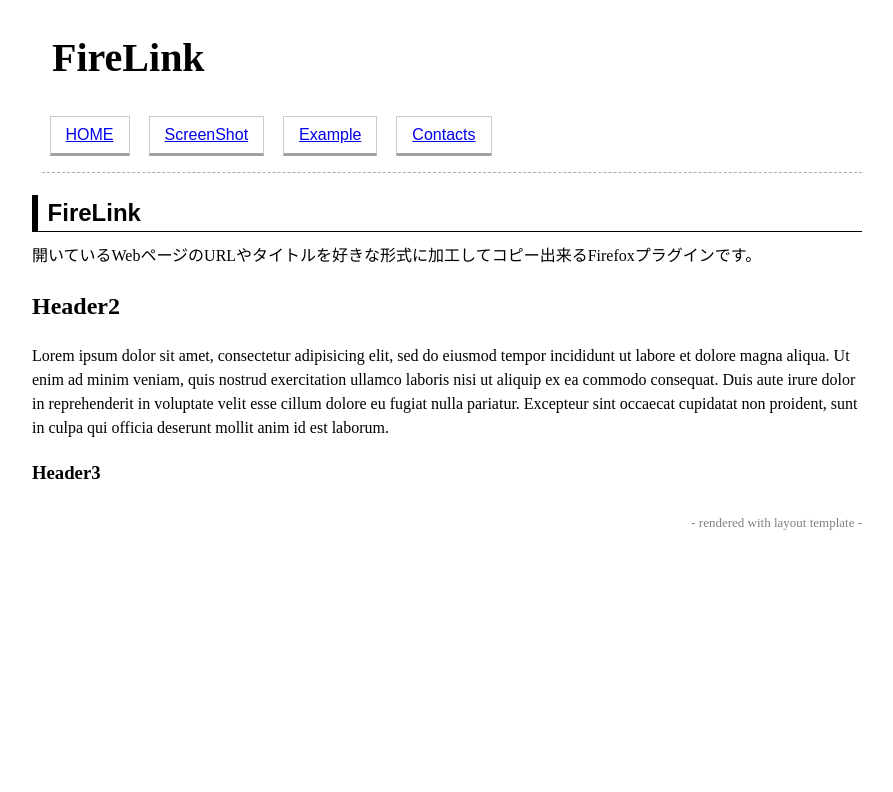
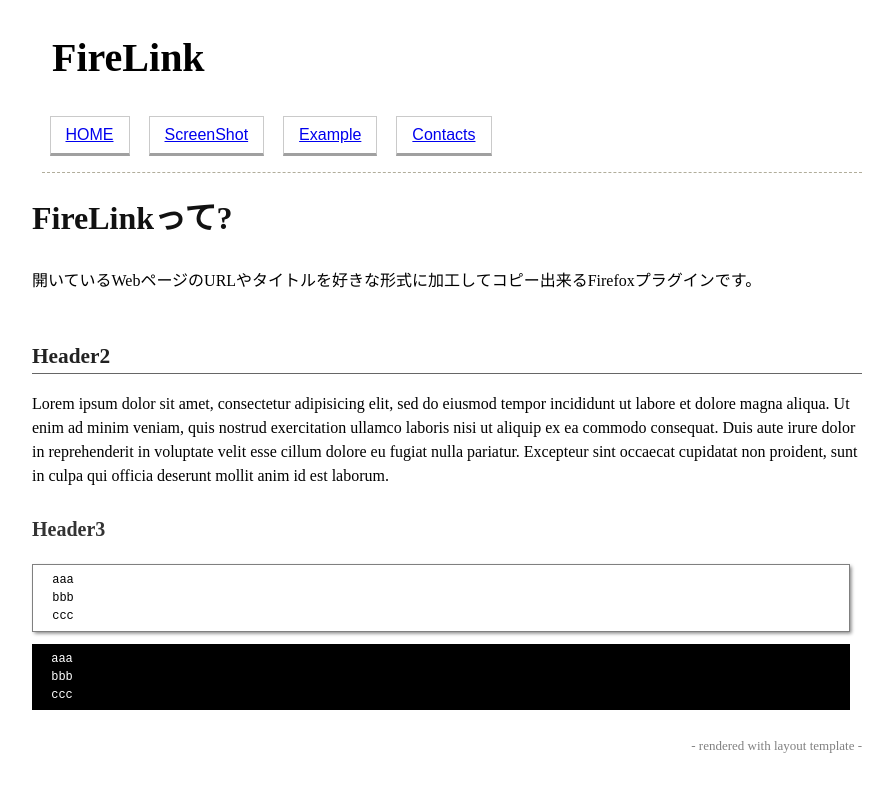
Before and after one commit to ongaeshi/firelink, a Jekyll site: the page built from index.md, in a window 1280 px wide. Shown: the top 792 px of the page, without its empty margins (193-1086 px from the left). Built offline with Jekyll 4.4.1, drawn with Linux system fonts in a browser that asks for light colours.

Commit message:
[gh-pages] h1, h2, h3 サイズの調整

```diff
--- a/_layouts/layout.html
+++ b/_layouts/layout.html
@@ -1,7 +1,7 @@
 <!DOCTYPE html>
 <head>
   <meta http-equiv="Content-type" content="text/html; charset=utf-8">
-  <title>FireLink</title>
+  <title>{{ page.title }}</title>
   <link rel="stylesheet" href="/css/style.css" type="text/css">
 </head>
 
--- a/css/style.css
+++ b/css/style.css
@@ -58,17 +58,18 @@ article section {
   margin: 0 1em;
   padding-bottom: 0.5em; }
 article h1 {
-  margin-top: 0.6em;
-  margin-bottom: 0.5em;
-  font-family: sans-serif;
-  padding-left: 0.4em;
-  background-color: #ffffff;
-  border-bottom-width: 1px;
-  border-bottom-style: solid;
-  border-bottom-color: #000000;
-  border-left-width: 6px;
-  border-left-style: solid;
-  border-left-color: black; }
+  font-size: 24pt;
+  color: #111;
+  margin-top: 10pt; }
+article h2 {
+  font-size: 16pt;
+  color: #222;
+  margin-top: 36pt;
+  border-bottom: 1px solid #666; }
+article h3 {
+  font-size: 15pt;
+  color: #333;
+  margin-top: 20pt; }
 article p {
   margin: 0.7em auto; }
 article dl {
--- a/index.md
+++ b/index.md
@@ -2,7 +2,7 @@
 layout: layout
 title: FireLink
 ---
-# FireLink
+# FireLinkって?
 
 開いているWebページのURLやタイトルを好きな形式に加工してコピー出来るFirefoxプラグインです。
 
@@ -11,3 +11,15 @@ title: FireLink
 Lorem ipsum dolor sit amet, consectetur adipisicing elit, sed do eiusmod tempor incididunt ut labore et dolore magna aliqua. Ut enim ad minim veniam, quis nostrud exercitation ullamco laboris nisi ut aliquip ex ea commodo consequat. Duis aute irure dolor in reprehenderit in voluptate velit esse cillum dolore eu fugiat nulla pariatur. Excepteur sint occaecat cupidatat non proident, sunt in culpa qui officia deserunt mollit anim id est laborum.
 
 ### Header3
+
+<pre class="blockcode">
+ aaa
+ bbb
+ ccc
+</pre>
+
+<pre class="shell">
+ aaa
+ bbb
+ ccc
+</pre>
```
